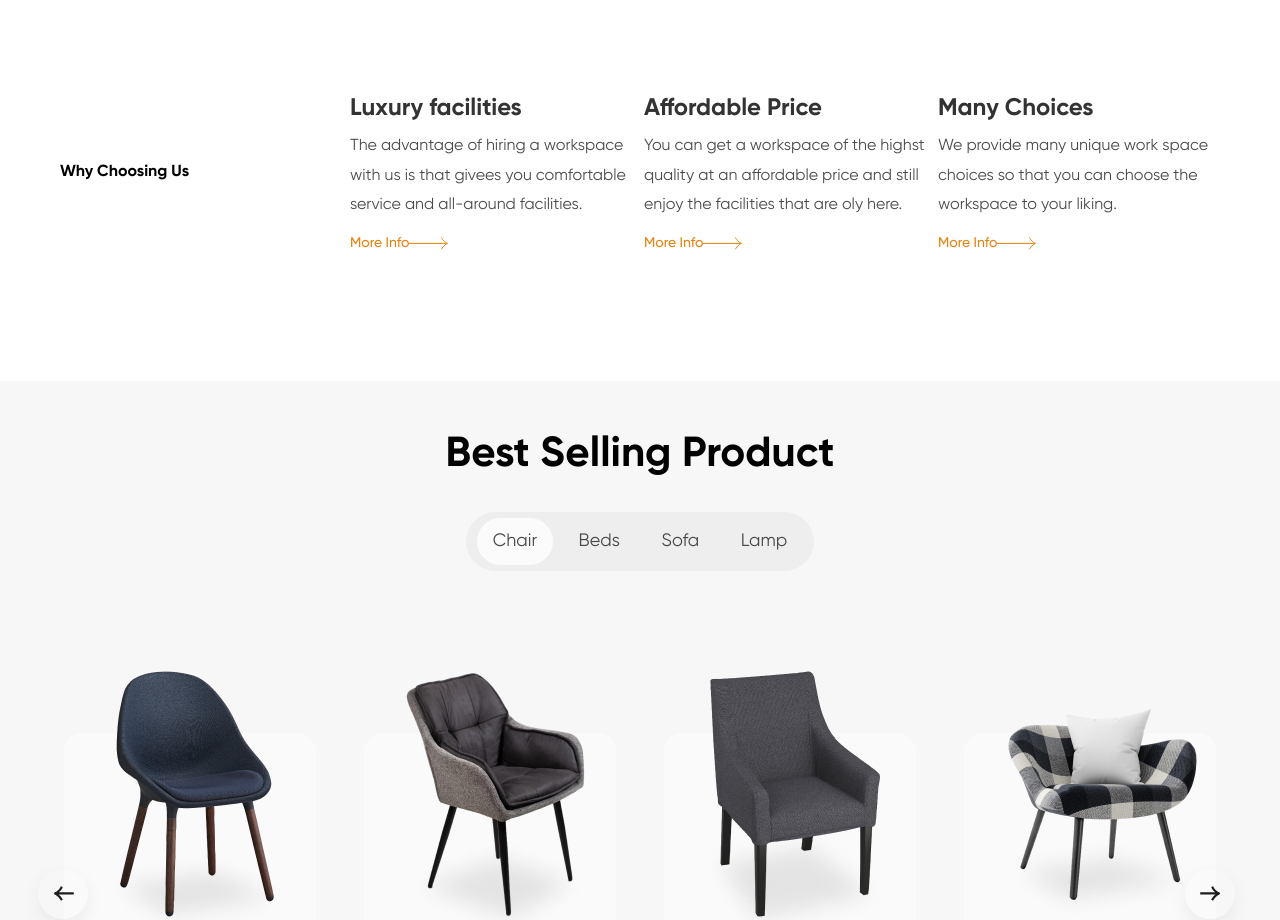
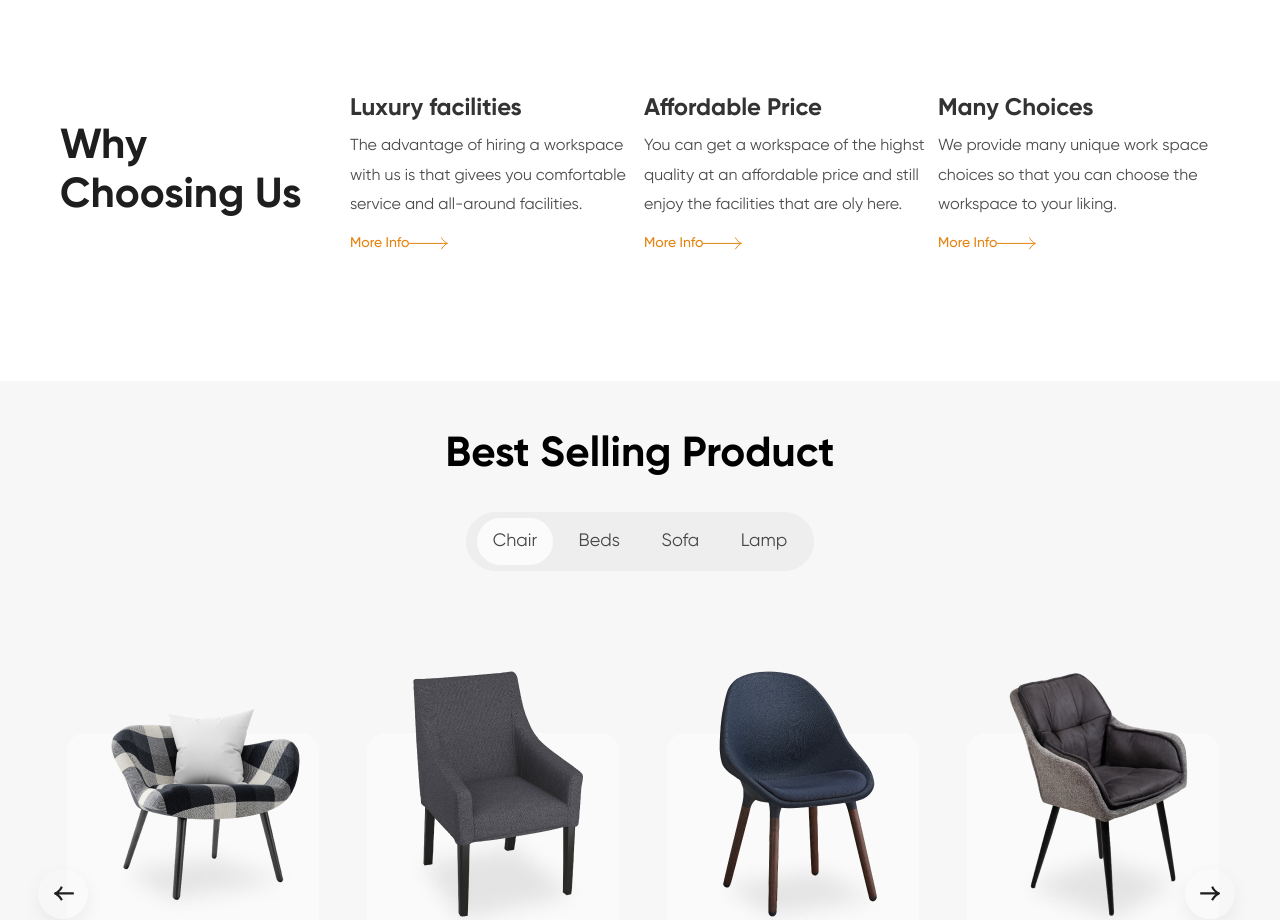
Before and after one commit to hardikd-zignuts/Panto-UI-Tailwind, a React (Create React App) app: page / in a window 1280 px wide. Shown: the part 1120-2040 px from the top of the page. Built offline with nearby package versions, Linux system fonts and the light colour scheme.

Commit message:
feat: :art: Fix Bugs

```diff
--- /dev/null
+++ b/src/assets/scss/_font.scss
@@ -0,0 +1,21 @@
+.primary-title {
+    font-size: 80px !important;
+}
+
+.primary-text {
+    font-family: "Gilroy-Regular";
+    font-size: 24px !important;
+
+
+}
+
+.input-text {
+    font-family: "Gilroy-Regular";
+    font-size: 18px;
+}
+
+.main-title {
+    font-family: 'Gilroy-Bold';
+    font-size: 42px;
+    color: $title-text;
+}
--- a/src/assets/scss/style.scss
+++ b/src/assets/scss/style.scss
@@ -3,6 +3,7 @@
 @import 'tailwindcss/utilities';
 @import "./../fonts/gilroy-bold/gilroy-font.scss";
 @import "./variable";
+@import './font';
 @import "./mixin";
 @import './common';
 
@@ -10,7 +11,7 @@
     box-sizing: border-box;
     margin: 0;
     padding: 0;
-    // transition: 0.5s all ease-in;
+    transition: 0.5s all ease-in;
 }
 
 li {
```
